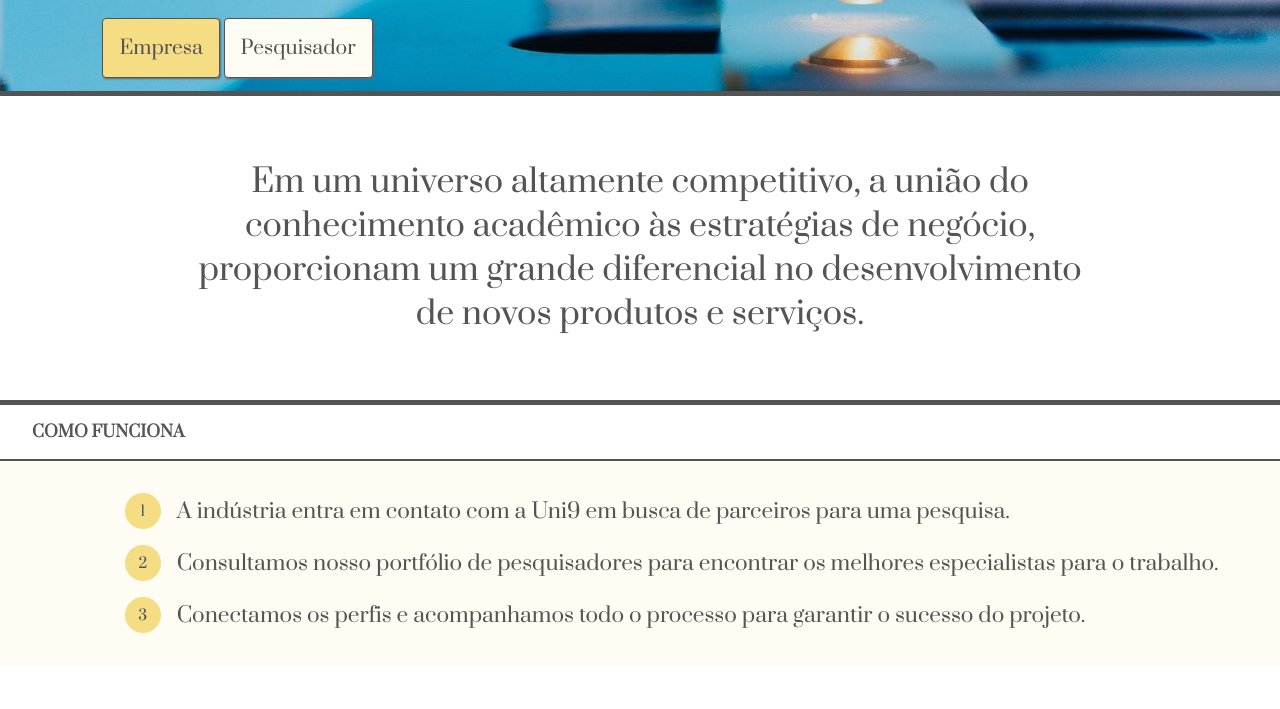
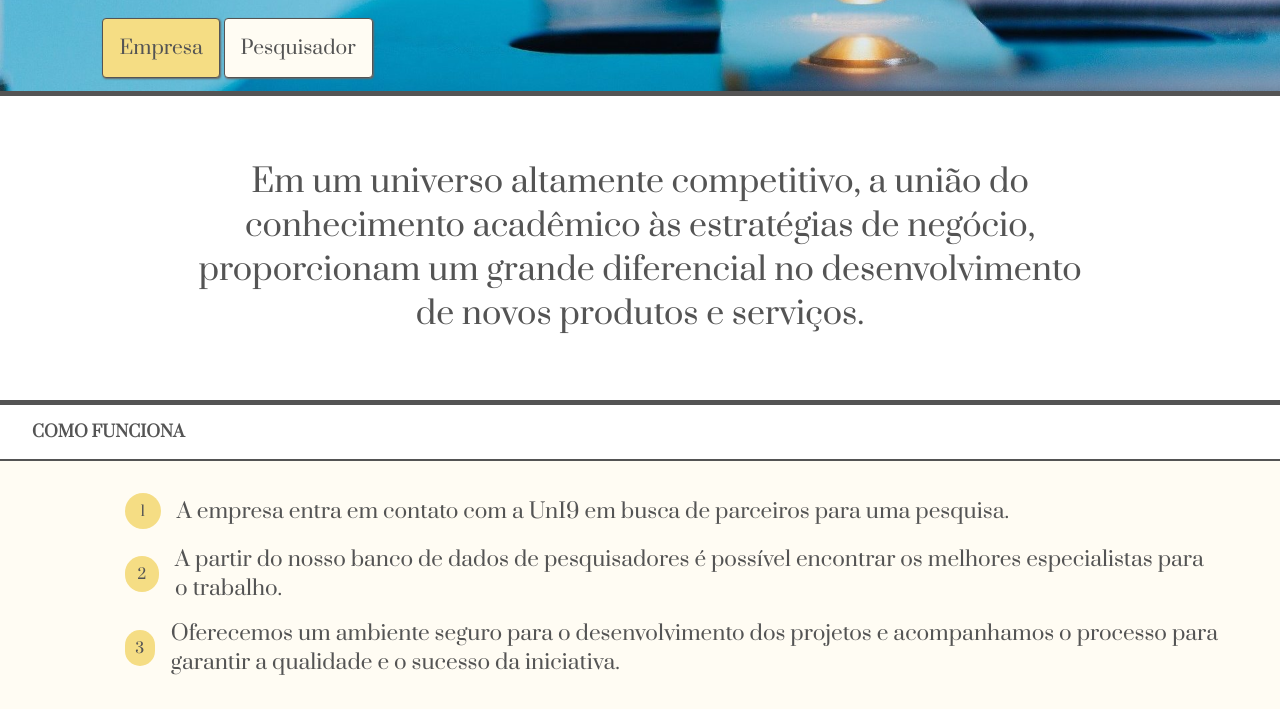
Before and after one commit to uni9/uni9.github.io, a plain HTML site: page index.html in a window 1280 px wide. Shown: the part 465-1174 px from the top of the page. Before the commit the page ends 1130 px from the top, so only its background shows below. Drawn offline with Linux system fonts and the light colour scheme.

Commit message:
Change 'how' to be more generic considering the MVP and the desired future

```diff
--- a/index.html
+++ b/index.html
@@ -32,9 +32,10 @@
         <p class="title">Como funciona</p>
         <div class="how-list">
             <ol>
-                <li><p class="list-item">A indústria entra em contato com a Uni9 em busca de parceiros para uma pesquisa.</p></li>
-                <li><p class="list-item">Consultamos nosso portfólio de pesquisadores para encontrar os melhores especialistas para o trabalho.</p></li>
-                <li><p class="list-item">Conectamos os perfis e acompanhamos todo o processo para garantir o sucesso do projeto.</p></li>
+                <li><p class="list-item">A empresa entra em contato com a UnI9 em busca de parceiros para uma pesquisa.</p></li>
+                <li><p class="list-item">A partir do nosso banco de dados de pesquisadores é possível encontrar os melhores especialistas para o trabalho.</p></li>
+                <li><p class="list-item">Oferecemos um ambiente seguro para o desenvolvimento dos projetos e acompanhamos o processo para garantir a qualidade e
+                o sucesso da iniciativa.</p></li>
             </ol>
         </div>
     </div>
```
